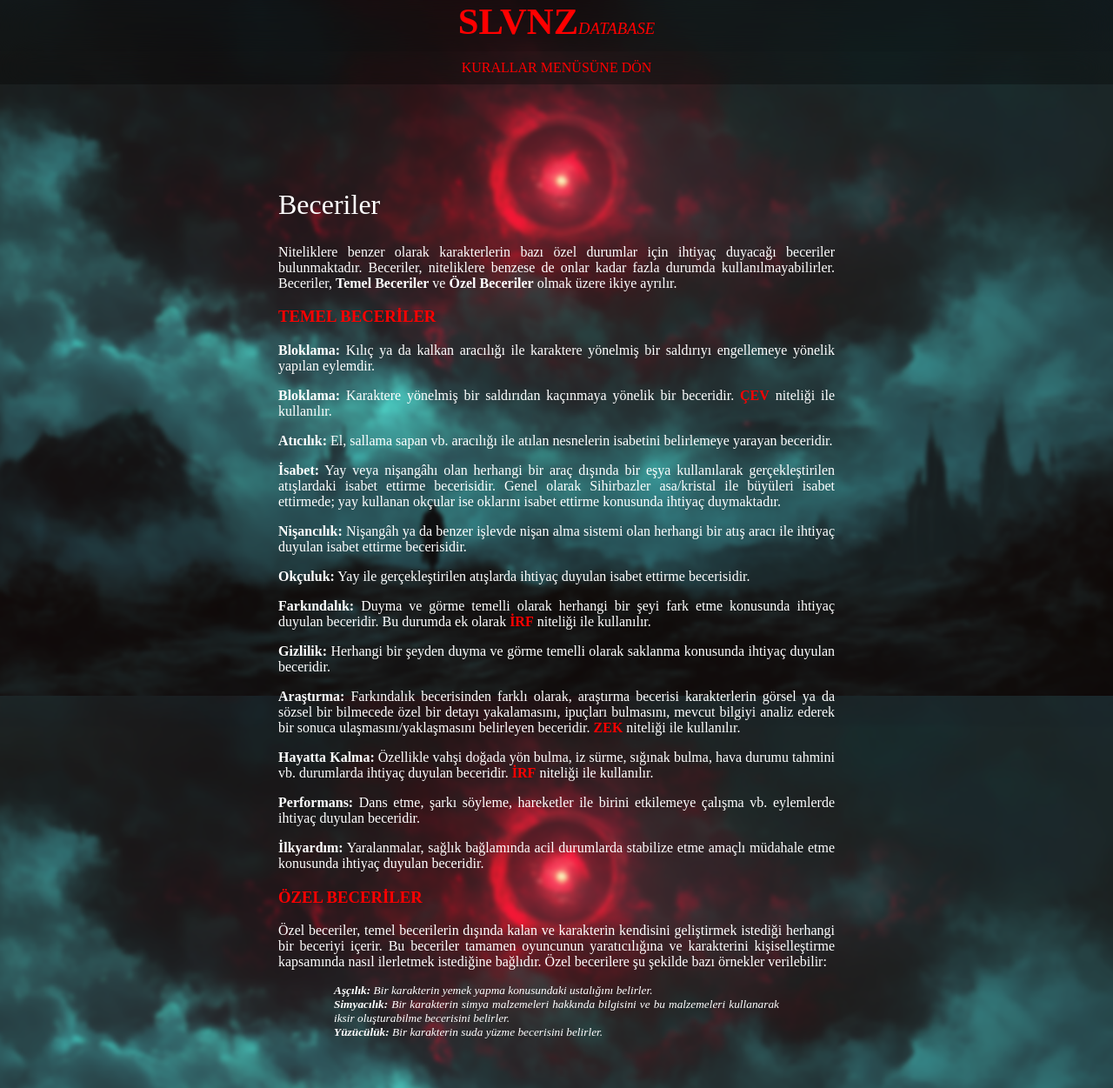
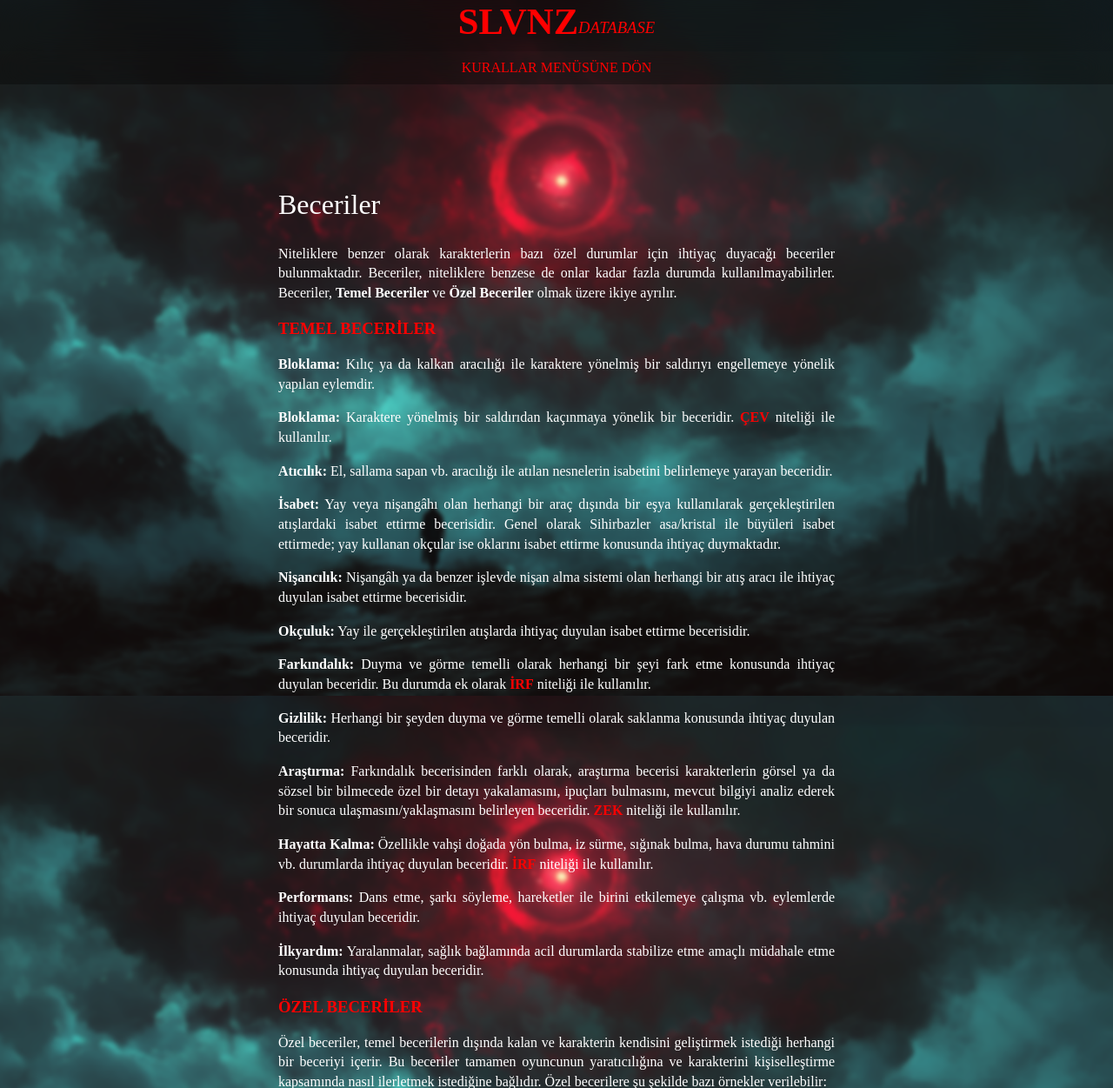
Before and after one commit to SLVNZ/slvnz.github.io, a PHP site: page /beceriler.html in a window 1280 px wide. Shown: the top 1251 px of the page at 87% size. Run offline with PHP 8.4, Linux system fonts and the light colour scheme; some web fonts are replaced.

Commit message:
Update slvnz.css

```diff
--- a/slvnz.css
+++ b/slvnz.css
@@ -406,6 +406,7 @@ td, th {
 
 p {
 	font-family: "barlow";
+	line-height: 17pt;
 }
 
 h3 {
```
